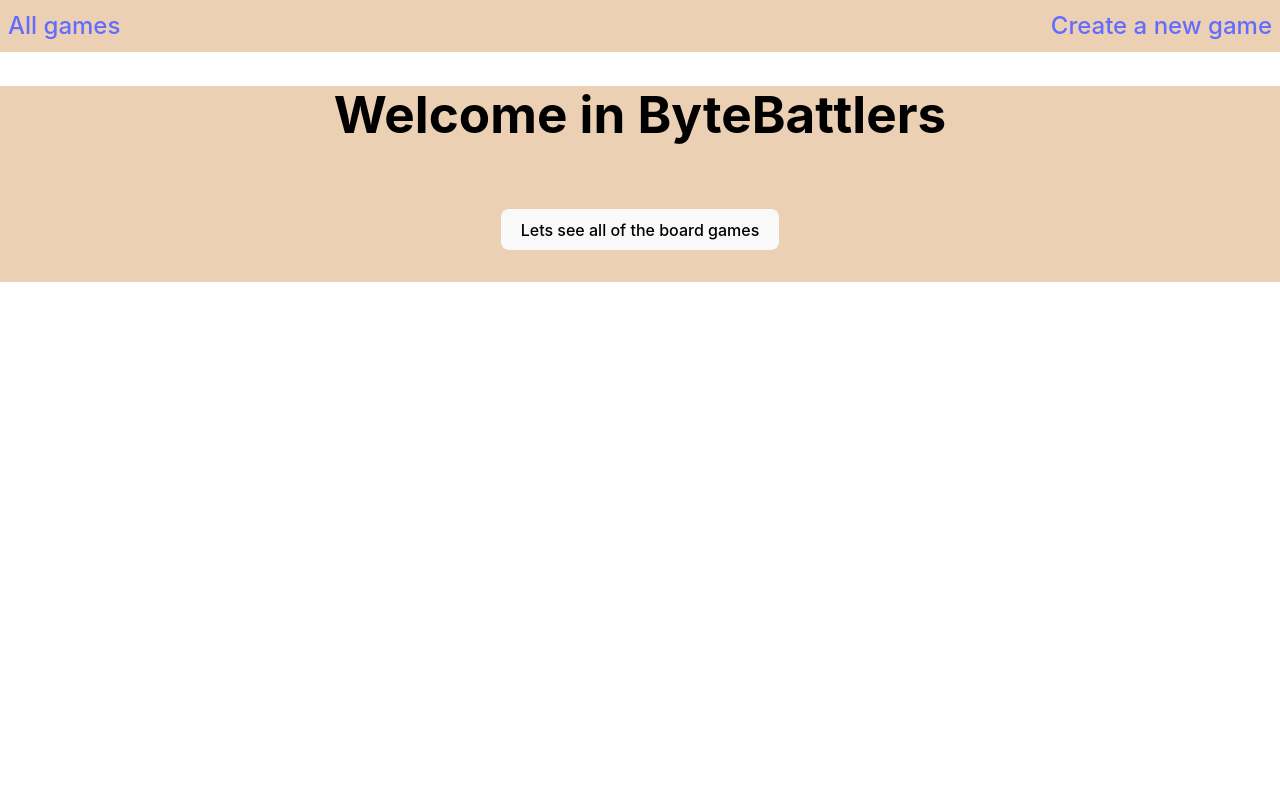
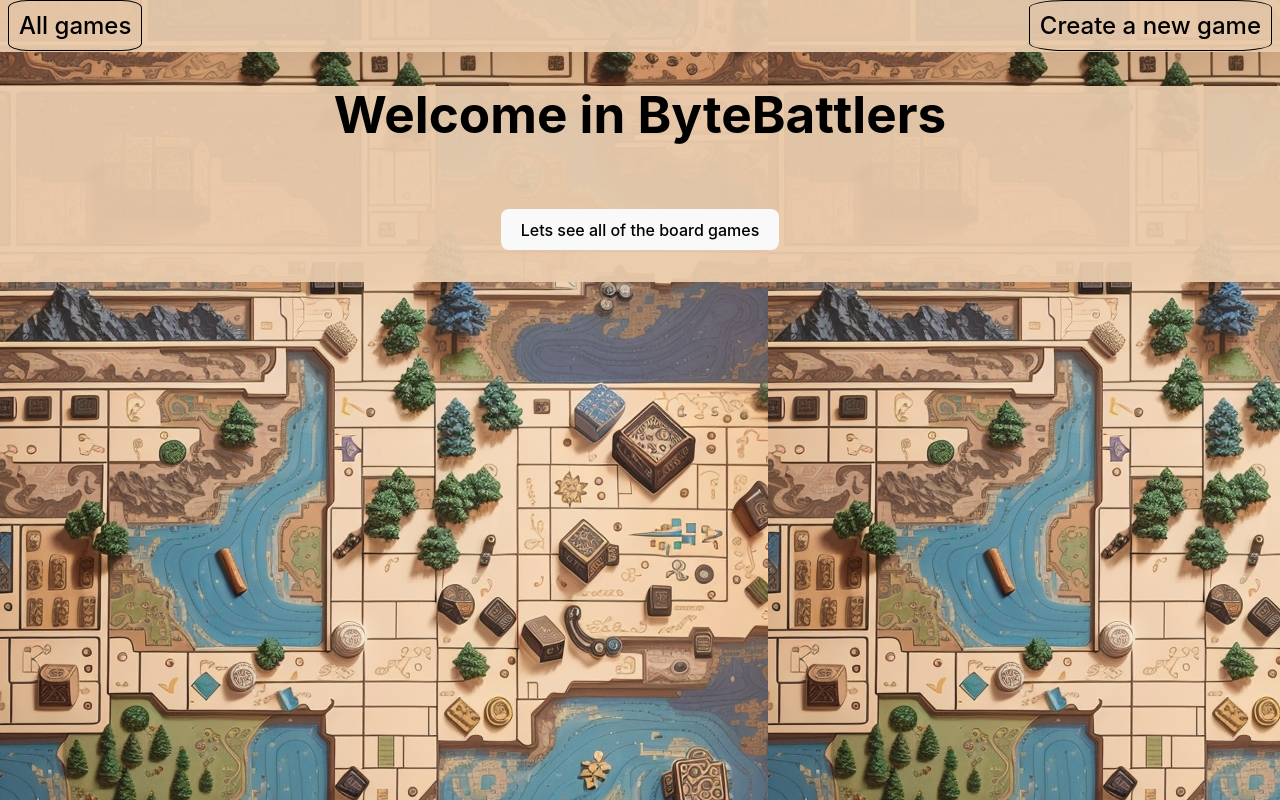
Before and after one commit to CodecoolGlobal/el-proyecte-grande-sprint-1-java-szplkflrn, a React (Vite) app in the folder frontend/: page / in a window 1280 px wide. Built offline with nearby package versions, Linux system fonts and the light colour scheme.

Commit message:
feat[index.css]: add background image, modify font colors

```diff
--- a/frontend/src/index.css
+++ b/frontend/src/index.css
@@ -16,17 +16,27 @@
 
 a {
   font-weight: 500;
-  color: #646cff;
+  color: #000000;
   text-decoration: inherit;
+  border: 1px solid black;
+  padding: 10px;
+  border-radius: 15%;
 }
+
+a:focus {
+  outline: 1px solid black;
+}
+
 a:hover {
-  color: #535bf2;
+  color: #000000;
+  font-weight: bold;
 }
 
 body {
   margin: 0;
   min-width: 320px;
   min-height: 100vh;
+  background: url("./assets/wallpaper/bytebattles-homepage.png");
 }
 
 h1 {
```
